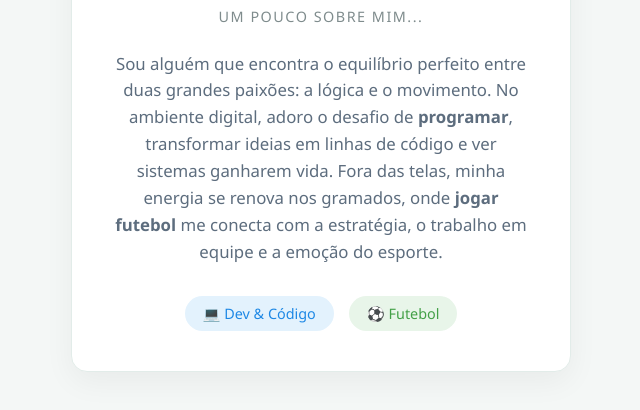
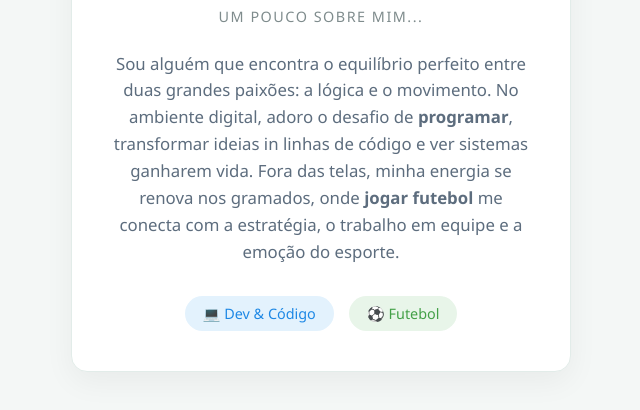
Before and after one commit to victorgabriel85/atividade, a plain HTML site: page index.html in a window 1280 px wide. Shown: the part 258-668 px from the top of the page, without its empty margins (319-959 px from the left). Drawn offline with Linux system fonts and the light colour scheme.

Commit message:
Update index.html

```diff
--- a/index.html
+++ b/index.html
@@ -13,7 +13,7 @@
         <div class="subtitle" id="subtitulo"></div>
 
         <p>
-            Sou alguém que encontra o equilíbrio perfeito entre duas grandes paixões: a lógica e o movimento. No ambiente digital, adoro o desafio de <strong>programar</strong>, transformar ideias em linhas de código e ver sistemas ganharem vida. Fora das telas, minha energia se renova nos gramados, onde <strong>jogar futebol</strong> me conecta com a estratégia, o trabalho em equipe e a emoção do esporte.
+            Sou alguém que encontra o equilíbrio perfeito entre duas grandes paixões: a lógica e o movimento. No ambiente digital, adoro o desafio de <strong>programar</strong>, transformar ideias in linhas de código e ver sistemas ganharem vida. Fora das telas, minha energia se renova nos gramados, onde <strong>jogar futebol</strong> me conecta com a estratégia, o trabalho em equipe e a emoção do esporte.
         </p>
 
         <div class="hobbies">
```
